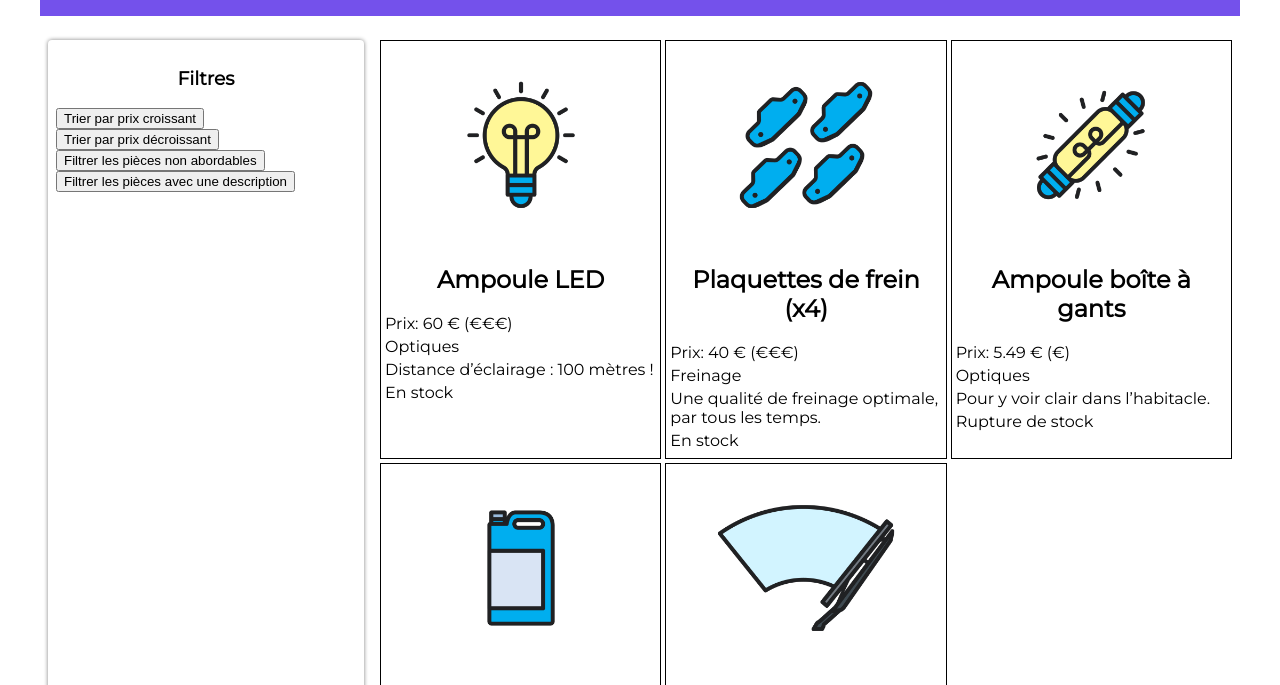
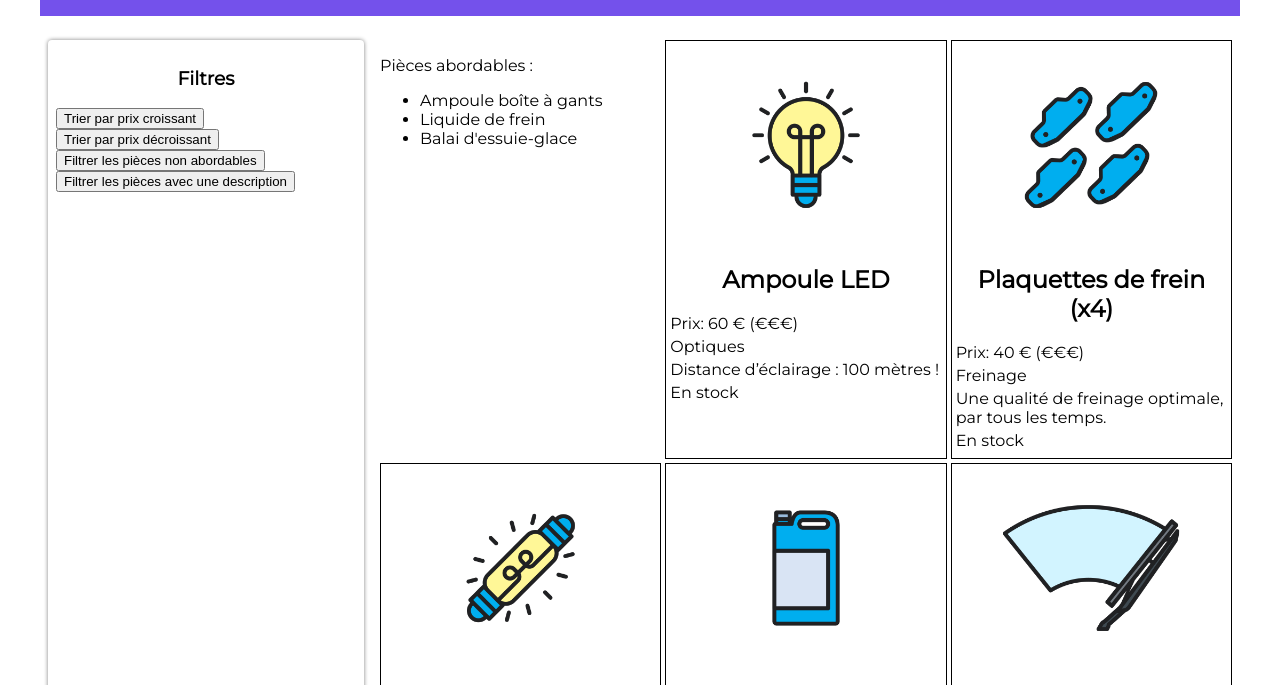
Before and after one commit to Anth0-12/Projet-Les-Bonnes-Pieces-Openclassrooms, a website: page index.html in a window 1280 px wide. Shown: the part 98-783 px from the top of the page. Drawn offline with Linux system fonts and the light colour scheme.

Commit message:
Ajout div class "abordables"

```diff
--- a/index.html
+++ b/index.html
@@ -28,6 +28,9 @@
 
 		<!-- Fiches produits -->
 		<section class="fiches">
+			<div class="abordables">
+				<p>Pièces abordables :</p>
+			</div>
 		</section>
 	</main>
 </body>
```
